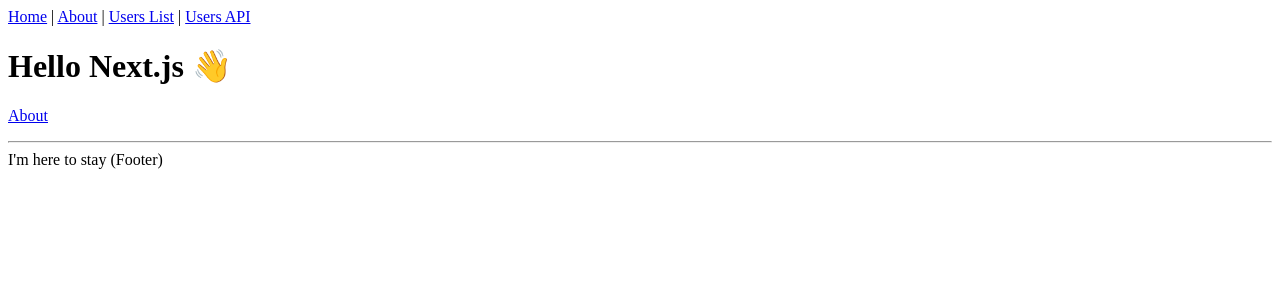
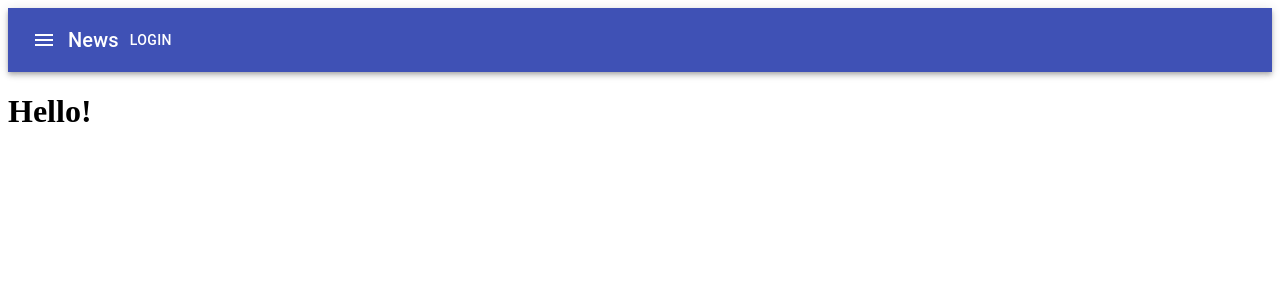
Before and after one commit to destimon/developsToday-test, a Next.js app: page / in a window 1280 px wide. Shown: the top 300 px of the page. Built offline with nearby package versions, Linux system fonts and the light colour scheme.

Commit message:
Basic layout header

```diff
--- a/components/Layout.tsx
+++ b/components/Layout.tsx
@@ -1,6 +1,13 @@
 import React, { ReactNode } from 'react'
 import Link from 'next/link'
 import Head from 'next/head'
+import { makeStyles } from '@material-ui/core/styles';
+import AppBar from '@material-ui/core/AppBar';
+import Toolbar from '@material-ui/core/Toolbar';
+import Typography from '@material-ui/core/Typography';
+import Button from '@material-ui/core/Button';
+import IconButton from '@material-ui/core/IconButton';
+import MenuIcon from '@material-ui/icons/Menu';
 
 type Props = {
   children?: ReactNode
@@ -15,26 +22,19 @@
       <meta name="viewport" content="initial-scale=1.0, width=device-width" />
     </Head>
     <header>
-      <nav>
-        <Link href="/">
-          <a>Home</a>
-        </Link>{' '}
-        |{' '}
-        <Link href="/about">
-          <a>About</a>
-        </Link>{' '}
-        |{' '}
-        <Link href="/users">
-          <a>Users List</a>
-        </Link>{' '}
-        | <a href="/api/users">Users API</a>
-      </nav>
+    <AppBar position="static">
+      <Toolbar>
+        <IconButton edge="start" color="inherit" aria-label="menu">
+          <MenuIcon />
+        </IconButton>
+        <Typography variant="h6">
+          News
+        </Typography>
+        <Button color="inherit">Login</Button>
+      </Toolbar>
+    </AppBar>
     </header>
     {children}
-    <footer>
-      <hr />
-      <span>I'm here to stay (Footer)</span>
-    </footer>
   </div>
 )
 
--- a/package.json
+++ b/package.json
@@ -9,6 +9,8 @@
   },
   "dependencies": {
     "@material-ui/core": "^4.11.0",
+    "@material-ui/icons": "^4.9.1",
+    "material-ui-icons": "^1.0.0-beta.36",
     "next": "latest",
     "react": "^16.12.0",
     "react-dom": "^16.12.0"
--- a/pages/index.tsx
+++ b/pages/index.tsx
@@ -1,14 +1,10 @@
 import Link from 'next/link'
 import Layout from '../components/Layout'
+import Button from '@material-ui/core/Button';
 
 const IndexPage = () => (
   <Layout title="Home | Next.js + TypeScript Example">
-    <h1>Hello Next.js 👋</h1>
-    <p>
-      <Link href="/about">
-        <a>About</a>
-      </Link>
-    </p>
+    <h1>Hello!</h1>
   </Layout>
 )
 
```
Also changed, not shown: 1 other file (tests, documents, lock files or other folders).
